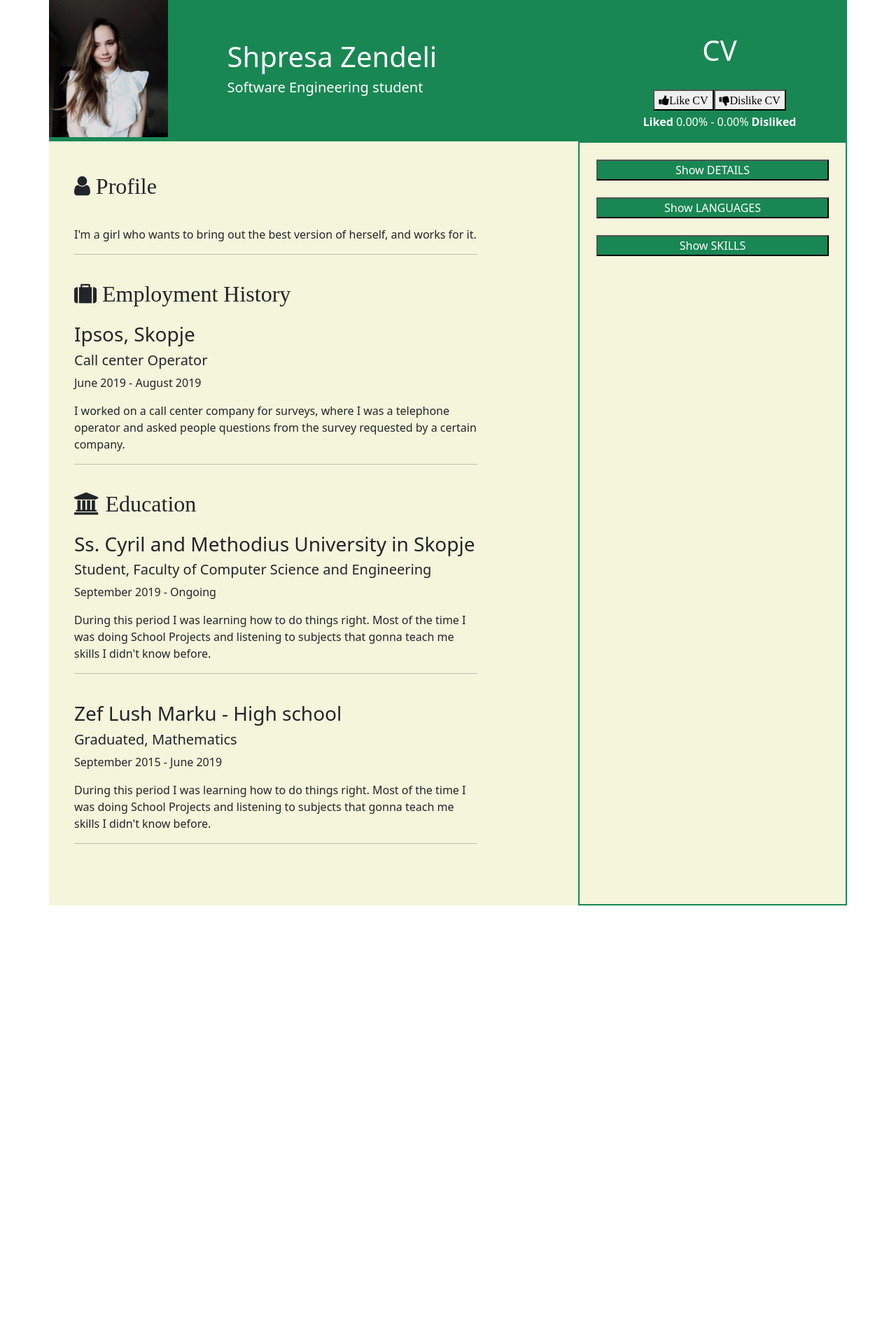
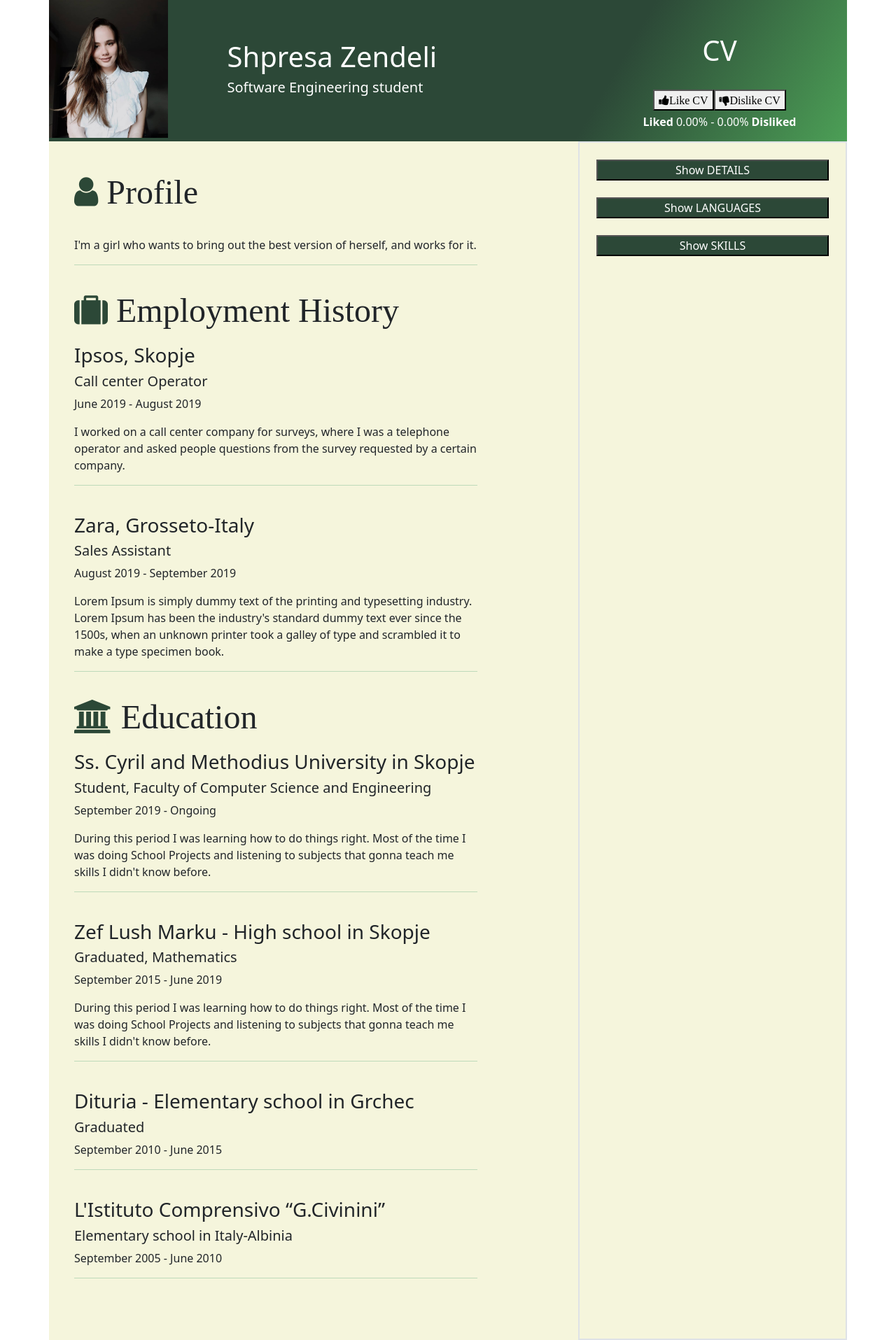
Before and after one commit to shpresaze/portfolio, a Vue app: page / in a window 1280 px wide. Shown: the whole page at 70% size. Before the commit the page ends 1294 px from the top, so only its background shows below. Built offline with nearby package versions, Linux system fonts and the light colour scheme.

Commit message:
Changes on style

```diff
--- a/src/assets/scss/app.scss
+++ b/src/assets/scss/app.scss
@@ -7,6 +7,19 @@ $fa-font-path: "~font-awesome/fonts";
 .ratio-5x3 {
     --bs-aspect-ratio: calc(3 / 5 * 100%);
   }
-.contentCV{
-   background-color: beige
+.contentBackground{
+    background-color: beige;
+  }
+.SectionDetailsBackground{
+   background-image: linear-gradient(90deg,#2c4837 2% , #43914c 100%,);
 }
+.headerBackground{
+  background-color: #63d471;
+  background-image: linear-gradient(300deg, #4c9f56 0%, #2c4837 31%);
+}
+.darkGreenBack{
+  background-color: #2c4837
+}
+.darkGreenText{
+  color: #2c4837
+}
--- a/src/components/ContentCV.vue
+++ b/src/components/ContentCV.vue
@@ -1,5 +1,5 @@
 <template>
-  <div class="container contentCV p-0">
+  <div class="container p-0 contentBackground">
     <div class="row justify-content-between me-0">
       <div class="col-sm-12 col-md-7 col-lg-7 p-5">
         <div>
@@ -19,6 +19,12 @@
             telephone operator and asked people questions from the survey
             requested by a certain company."
           />
+          <SectionDetails
+            title="Zara, Grosseto-Italy"
+            subtitle="Sales Assistant"
+            dates="August 2019 - September 2019"
+            description="Lorem Ipsum is simply dummy text of the printing and typesetting industry. Lorem Ipsum has been the industry's standard dummy text ever since the 1500s, when an unknown printer took a galley of type and scrambled it to make a type specimen book."
+          />
         </div>
         <div>
           <SectionTitle iconClass="fa-university" title="Education" />
@@ -31,7 +37,7 @@
             gonna teach me skills I didn't know before."
           />
           <SectionDetails
-            title="Zef Lush Marku - High school"
+            title="Zef Lush Marku - High school in Skopje"
             subtitle="Graduated, Mathematics"
             dates="September 2015 - June 2019"
             description="During this period I was learning how to do things right. Most of
@@ -39,17 +45,21 @@
             gonna teach me skills I didn't know before."
           />
         </div>
+        <SectionDetails
+          title="Dituria - Elementary school in Grchec"
+          subtitle="Graduated"
+          dates="September 2010 - June 2015"
+        />
+        <SectionDetails
+          title="L'Istituto Comprensivo “G.Civinini” "
+          subtitle="Elementary school in Italy-Albinia"
+          dates="September 2005 - June 2010"
+        />
       </div>
-      <div
-        class="
-          col-sm-12 col-md-4 col-lg-4
-          p-4
-          ms-sm-0
-          border border-success border-2
-        "
-      >
+
+      <div class="col-sm-12 col-md-4 col-lg-4 p-4 ms-sm-0 border border-2">
         <div>
-          <button @click="toggleDetails" class="w-100 bg-success text-white">
+          <button @click="toggleDetails" class="w-100 darkGreenBack text-white">
             {{ detailsActive ? "Hide" : "Show" }} DETAILS
           </button>
           <div v-if="detailsActive">
@@ -68,7 +78,10 @@
         </div>
         <br />
         <div>
-          <button @click="toggleLanguages" class="w-100 bg-success text-white">
+          <button
+            @click="toggleLanguages"
+            class="w-100 text-white darkGreenBack"
+          >
             {{ languagesActive ? "Hide" : "Show" }} LANGUAGES
           </button>
           <div v-if="languagesActive">
@@ -82,7 +95,7 @@
         </div>
         <br />
         <div>
-          <button @click="toggleSkills" class="w-100 bg-success text-white">
+          <button @click="toggleSkills" class="w-100 text-white darkGreenBack">
             {{ skillsActive ? "Hide" : "Show" }} SKILLS
           </button>
           <div v-if="skillsActive">
--- a/src/components/HeaderInfos.vue
+++ b/src/components/HeaderInfos.vue
@@ -1,9 +1,9 @@
 <template>
-  <div class="container bg-success p-0 text-white">
+  <div class="container headerBackground p-0 text-white">
     <div class="row d-flex justify-content-between">
       <div class="col-sm-12 col-md-2 col-lg-2">
         <img
-          src="../assets/images/photoCV.jpeg"
+          src="../assets/images/shpresa-image.jpeg"
           class="img-fluid ratio ratio-5x3"
         />
       </div>
--- a/src/components/LanguageProgress.vue
+++ b/src/components/LanguageProgress.vue
@@ -5,7 +5,7 @@
     </p>
     <div class="progress">
       <div
-        class="progress-bar bg-success"
+        class="progress-bar headerBackground"
         role="progressbar"
         :style="styleObject"
         :aria-valuenow="progress"
--- a/src/components/LikeCV.vue
+++ b/src/components/LikeCV.vue
@@ -7,7 +7,6 @@
       flex-column
       gap-1
       container
-      bg-success
     "
   >
     <div>
--- a/src/components/SectionDetails.vue
+++ b/src/components/SectionDetails.vue
@@ -6,7 +6,7 @@
     <p>
       {{ description }}
     </p>
-    <hr />
+    <hr class="bg-success" />
     <br />
   </div>
 </template>
--- a/src/components/SectionTitle.vue
+++ b/src/components/SectionTitle.vue
@@ -1,7 +1,11 @@
 <template>
   <div>
-    <i class="fa iconClass fa-2x" :class="iconClass" aria-hidden="true">
-      {{ title }}</i
+    <i
+      class="fa iconClass fa-3x darkGreenText"
+      :class="iconClass"
+      aria-hidden="true"
+    >
+      <span class="text-dark"> {{ title }} </span></i
     >
     <br />
     <br />
```
Also changed, not shown: src/assets/images/photoCV.jpeg (deleted), src/assets/images/shpresa-image.jpeg (added).
